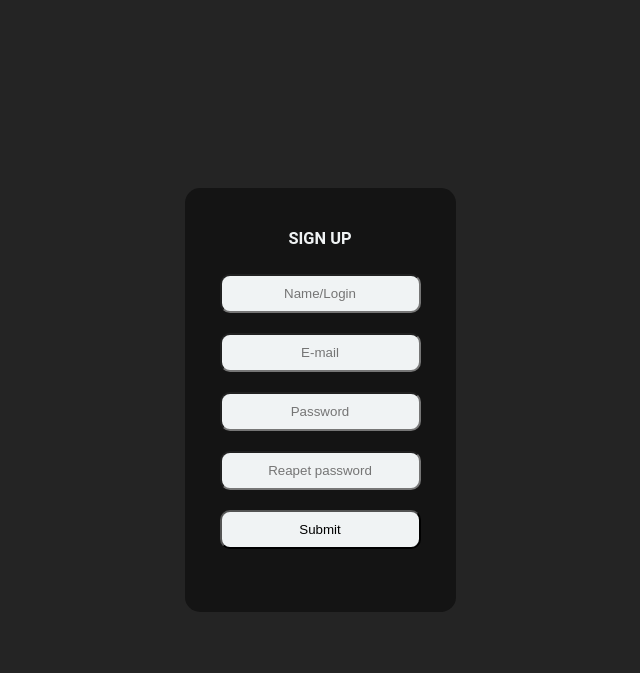
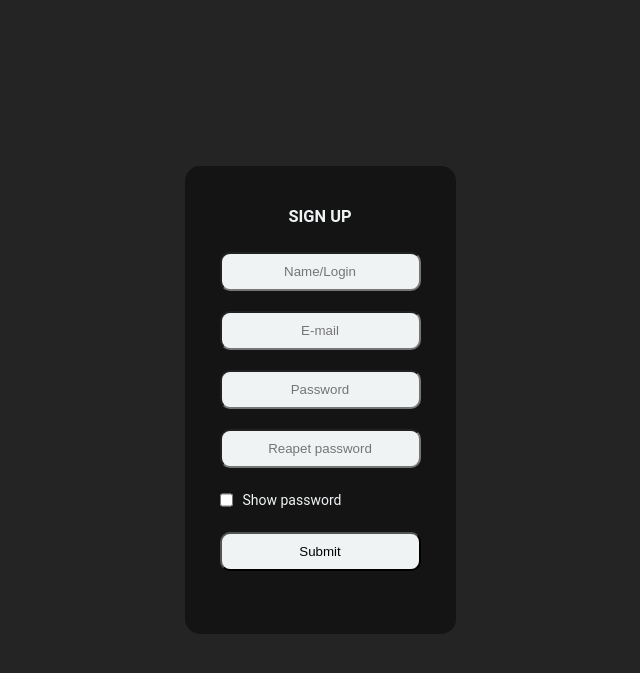
Before and after one commit to B3bq/taskmgm, a Flask app: page /form in a window 1280 px wide. Shown: the top 673 px of the page, without its empty margins (320-960 px from the left). Run offline with Flask 3, Linux system fonts and the light colour scheme.

Commit message:
showing pass checkbox

```diff
--- a/static/css/style.css
+++ b/static/css/style.css
@@ -709,4 +709,9 @@ section > .shop {
   left: 40%;
 }
 
+.show {
+  display: flex;
+  flex-direction: row;
+}
+
 /*# sourceMappingURL=style.css.map */
--- a/static/js/functions.js
+++ b/static/js/functions.js
@@ -29,6 +29,7 @@ function inputEdit(input, btns, edit){
         input.value = '';
         input.type = "text";
         document.getElementById('repass').hidden = false;
+        document.getElementById('repass').type = 'text';
         buttons.style.visibility = 'visible';
         pen.hidden = true;
     }
@@ -53,6 +54,7 @@ function defaultInput(input, btns, edit){
     }
 }
 
+// taking verifiction code
 function takeCode(){
     const code = document.querySelectorAll('.code');
     const response = document.getElementById('response');
@@ -78,3 +80,28 @@ function takeCode(){
         }
       })
 }
+
+// showing password
+let isShowing = true;
+
+function showPass(input){
+    const pass = document.getElementById(input);
+    const where = pass.getAttribute('where');
+
+    if(where == "index"){
+        if(isShowing){
+            pass.type = 'text';
+        }else{
+            pass.type = 'password';
+        }
+    }else{
+        if(isShowing){
+            pass.type = 'text';
+            document.getElementById('repass').type = 'text';
+        }else{
+            pass.type = 'password';
+            document.getElementById('repass').type = 'password';
+        }
+    }
+    isShowing = !isShowing;
+}
--- a/static/scss/modules/sections.scss
+++ b/static/scss/modules/sections.scss
@@ -622,3 +622,7 @@ section>.shop{
         left: 40%;
     }
 }
+.show{
+    display: flex;
+    flex-direction: row;
+}
--- a/templates/account.html
+++ b/templates/account.html
@@ -82,10 +82,10 @@
                 {% endif %}
                 <form action="{{url_for('update_pass', user=user.name)}}" method="post" class="forms">
                     <div class="forms__first">
-                        <input type="password" name="pass" id="pass" disabled value="password">
+                        <input type="password" name="pass" id="pass" disabled value="password" placeholder="Password" where="acc">
                         <img src="{{url_for('static', filename='img/pencil.png')}}" alt="pen" id="edit3" onclick="inputEdit('pass', 'btns2', 'edit3')" class="forms__first-pen">
                     </div>
-                    <input type="text" name="repass" id="repass" hidden>
+                    <input type="text" name="repass" id="repass" hidden placeholder="Reapet password">
                     <div class="buttons" id="btns2">
                         <input type="reset" value="❌" onclick="defaultInput('pass', 'btns2', 'edit3')">
                         <input type="submit" value="✅">
--- a/templates/sign.html
+++ b/templates/sign.html
@@ -5,6 +5,7 @@
     <meta name="viewport" content="width=device-width, initial-scale=1.0">
     <title>Task mgm</title>
     <link rel="stylesheet" href="{{url_for('static', filename='css/style.css')}}">
+    <script src="{{url_for('static', filename='js/functions.js')}}"></script>
 </head>
 <body>
     <section class="userForm">
@@ -13,8 +14,12 @@
             <form action="http://localhost:5000/sign" method="post">
                 <input type="text" name="name" placeholder="Name/Login">
                 <input type="text" name="email" placeholder="E-mail">
-                <input type="password" name="password" placeholder="Password">
-                <input type="password" name="re_password" placeholder="Reapet password">
+                <input type="password" name="password" placeholder="Password" id="pass" where="sign">
+                <input type="password" name="re_password" placeholder="Reapet password" id="repass">
+                <div class="show">
+                    <input type="checkbox" name="show" id="show" onclick="showPass('pass')">
+                    <p>Show password</p>
+                </div>
                 <input type="submit" value="Submit">
             </form>
             {% if text != '' %}
```
Also changed, not shown: templates/index.html (+6 -1 lines), 1 other file.
